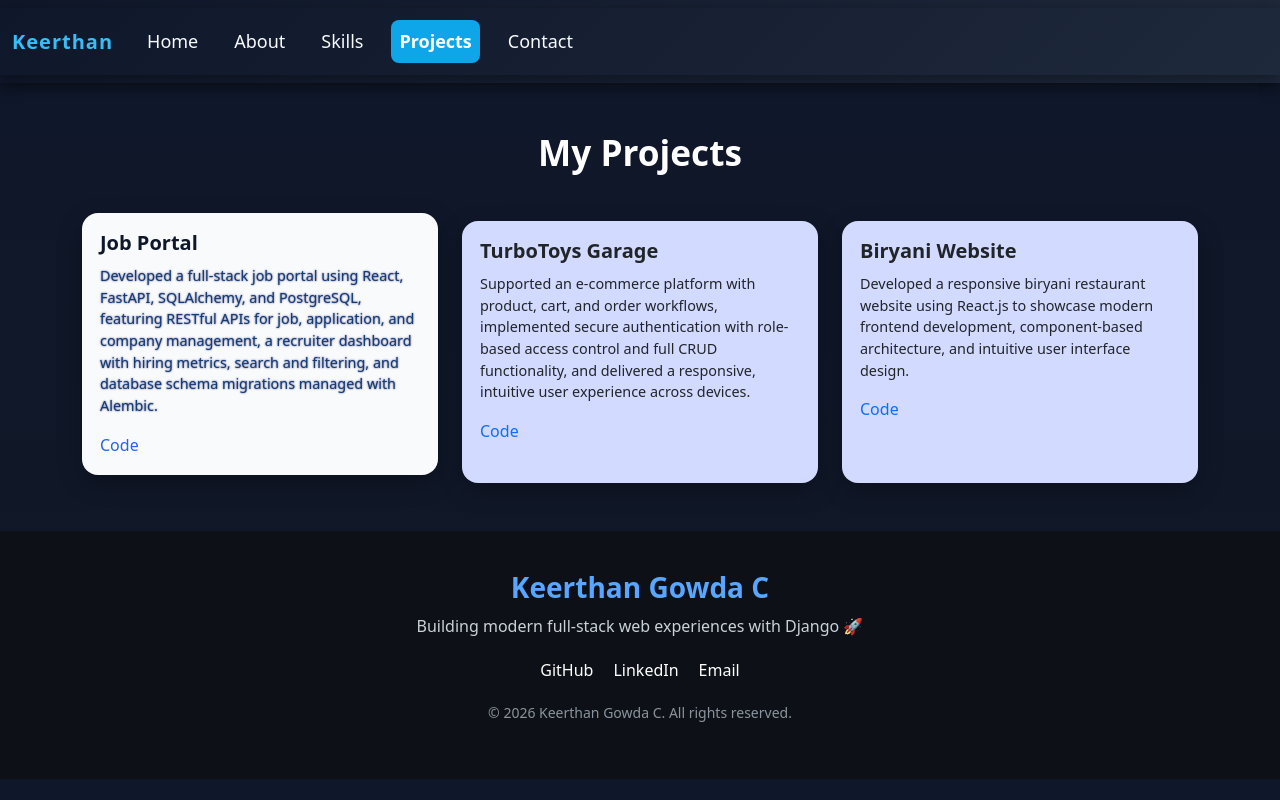
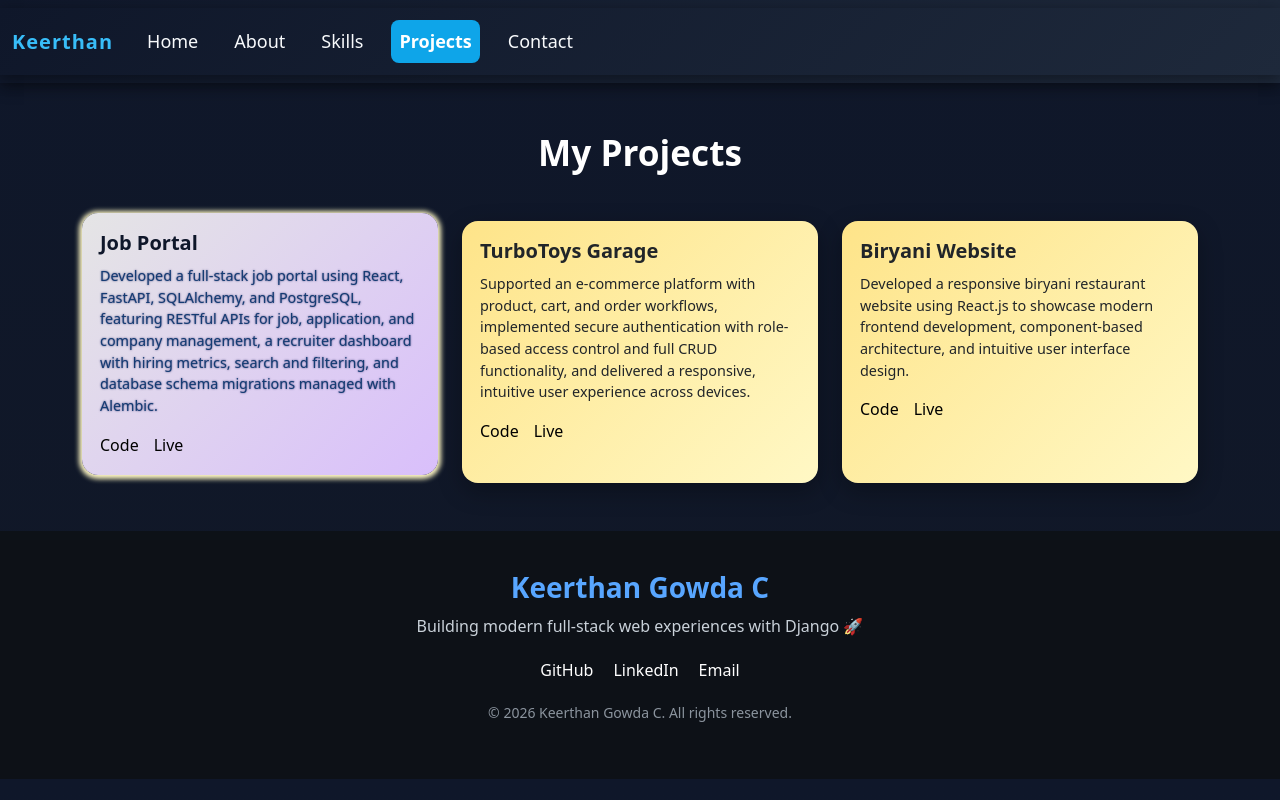
Before and after one commit to keerthan-gowda-c/Portfolio, a React (Vite) app in the folder frontend/: page /Projects in a window 1280 px wide. In both pictures the pointer is over the element 260 px from the left and 351 px from the top of the page. Built offline with nearby package versions, Linux system fonts and the light colour scheme.

Commit message:
Minor changes in CSS

```diff
--- a/frontend/src/data/projects.jsx
+++ b/frontend/src/data/projects.jsx
@@ -8,6 +8,7 @@ export const projects_list = [
         a recruiter dashboard with hiring metrics, search and filtering, and database
         schema migrations managed with Alembic.`,
         github_link: 'https://github.com/keerthan-gowda-c/Fastapi_Job_portal',
+        live:'https://jobhive-job-portal.vercel.app/'
 
     },
     {
@@ -18,7 +19,7 @@ export const projects_list = [
         implemented secure authentication with role-based access control and full CRUD
         functionality, and delivered a responsive, intuitive user experience across devices.`,
         github_link: 'https://github.com/keerthan-gowda-c/E-Com-Website.git',
-
+        live:'https://e-comm-website-sgn4.onrender.com/'
     },
     {
         id: 3,
@@ -28,5 +29,6 @@ export const projects_list = [
         to showcase modern frontend development, component-based architecture, and
         intuitive user interface design.`,
         github_link: 'https://github.com/keerthan-gowda-c/Biryani-website-frontend',
+        live:'https://react-e-commerce2.vercel.app/'
     },
 ]
--- a/frontend/src/pages/ProjectPage/ProjectCard.jsx
+++ b/frontend/src/pages/ProjectPage/ProjectCard.jsx
@@ -12,6 +12,8 @@ export default function ProjectCard({ projects }) {
                     <a href={projects.github_link} target="_blank" rel="noreferrer">
                         Code
                     </a>
+
+                    <a href={projects.live} target='_blank' rel='noreferrer'>Live</a>
                 </div>
             </div>
         </div>
--- a/frontend/src/pages/ProjectPage/ProjectPage.css
+++ b/frontend/src/pages/ProjectPage/ProjectPage.css
@@ -15,7 +15,7 @@
 .project-card {
     border-radius: 16px;
     overflow: hidden;
-    background: #d2daff; /* same tone as body */
+    background-image:linear-gradient(135deg,rgb(254, 228, 137),rgb(255, 248, 197));
     transition: all 0.3s ease;
     height: 100%;
     cursor: pointer;
@@ -25,7 +25,8 @@
 /* Hover = opposite feel (light card) */
 .project-card:hover {
     transform: translateY(-8px);
-    background: #f8fafc; /* LIGHT = opposite of dark */
+    background-image:linear-gradient(135deg,#e5e5e5,#d9bffb); /* LIGHT = opposite of dark */
+    box-shadow: 0px 1px 5px 3px rgb(255,248,197);
     color: #0f172a;
 }
 
@@ -50,7 +51,6 @@
 /* Text */
 .project-content p{
     font-size: 0.9rem;
-    /* color: #cbd5e1; */
     transition: color 0.3s ease;
 }
 
@@ -71,10 +71,13 @@
     margin-right: 15px;
     text-decoration: none;
     font-weight: 500;
-    /* color: #00c6ff; */
+    color: black;
 }
 
 /* Links on hover */
-.project-card:hover .project-links a {
-    color: #2563eb;
+.project-card:hover .project-links{
+    a:hover{
+    color: #0066f5;
+    text-shadow: 0px 0px 1px rgb(64, 64, 120);
+    }
 }
```
